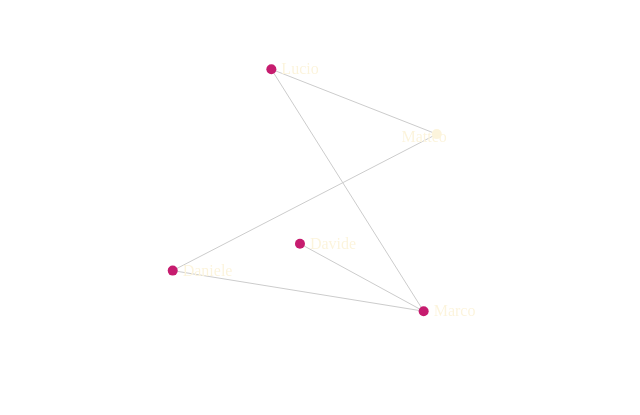
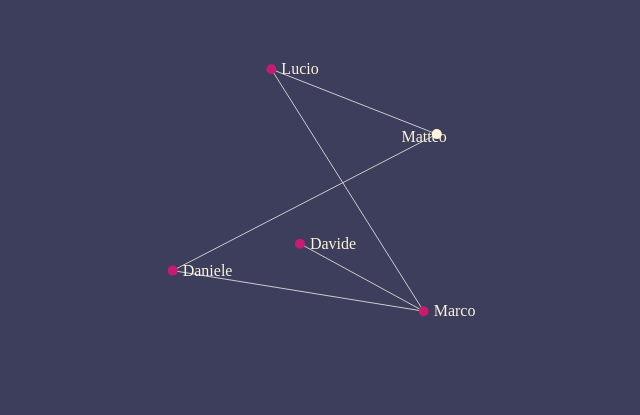
Before and after one commit to lillekatt/elmo, a plain HTML site: page index.html in a window 1280 px wide. Shown: the whole page, without its empty margins (138-778 px from the left). Drawn offline with nearby package versions, Linux system fonts and the light colour scheme.

Commit message:
Update index.html

```diff
--- a/index.html
+++ b/index.html
@@ -4,6 +4,7 @@
     <head>
         <meta charset="utf-8">
         <title>D3 Test</title>
+        <body bgcolor="#3D3D5C">
         <script src="http://d3js.org/d3.v3.min.js" charset="utf-8"></script>
     </head>
     <body>
```
